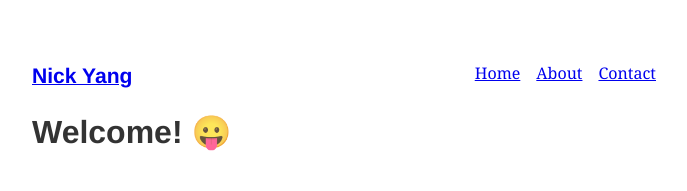
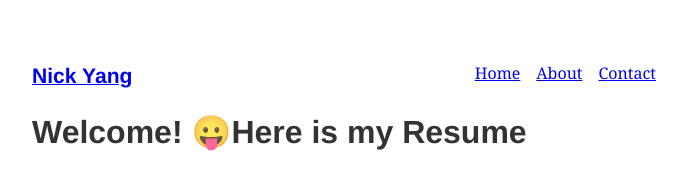
Before and after one commit to nkxy/gatsby, a Gatsby site: page / in a window 1280 px wide. Shown: the whole page, without its empty margins (288-975 px from the left). Built offline with nearby package versions, Linux system fonts and the light colour scheme; Gatsby itself is replaced by a stand-in of ours.

Commit message:
:construction:

```diff
--- a/src/pages/index.js
+++ b/src/pages/index.js
@@ -9,6 +9,7 @@ export default () => (
         <span role="img" aria-label="smiley">
           😛
         </span>
+        Here is my <a>Resume</a>
       </h1>
     </div>
   </Layout>
```
Also changed, not shown: 1 other file.
